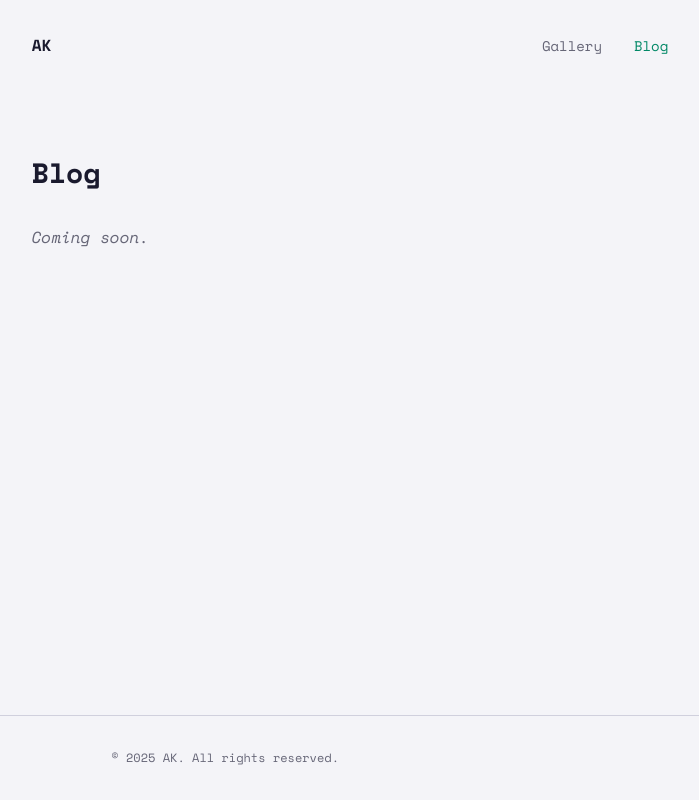
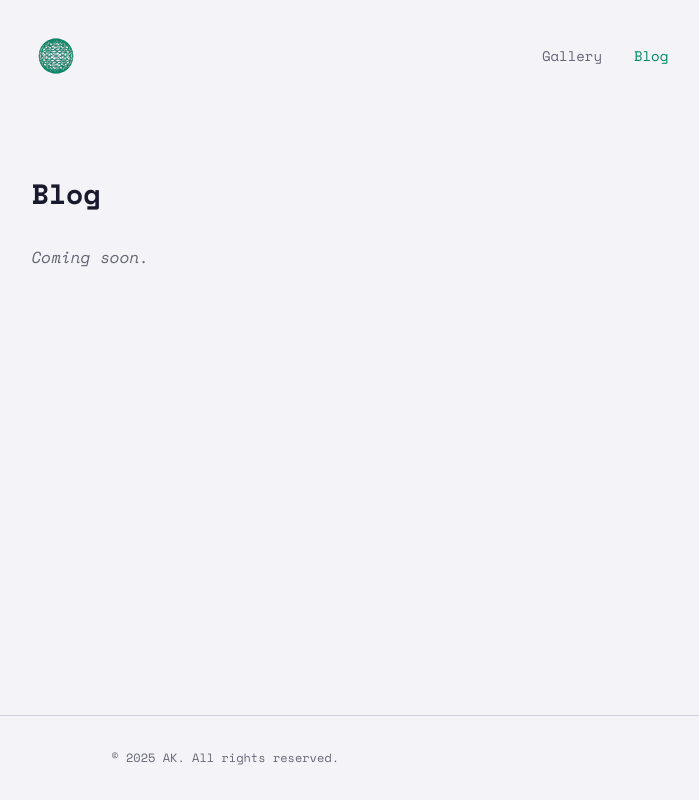
Before and after one commit to AlbertKogan/ak-web, a website built with Vite: page blog/index.html in a window 1280 px wide. Shown: the whole page, without its empty margins (290-989 px from the left). Built offline with nearby package versions, Linux system fonts and the light colour scheme.

Commit message:
Added basis of head logo that following cursor. Sick

```diff
--- a/blog/index.html
+++ b/blog/index.html
@@ -20,7 +20,11 @@
 
     <header class="site-header" role="banner">
       <div class="site-header__inner">
-        <p class="site-header__title"><a href="/">AK</a></p>
+        <a href="/" class="site-header__logo" aria-label="AK — Home">
+          <div class="head-3d" id="head-3d">
+            <img src="/src/assets/head-fallback.svg" alt="" class="head-3d__fallback" width="48" height="48" />
+          </div>
+        </a>
         <nav class="site-nav" aria-label="Main navigation">
           <ul class="site-nav__list">
             <li><a href="/gallery/" class="site-nav__link">Gallery</a></li>
--- a/package.json
+++ b/package.json
@@ -10,5 +10,8 @@
   },
   "devDependencies": {
     "vite": "^7.2.4"
+  },
+  "dependencies": {
+    "ogl": "^1.0.11"
   }
 }
--- a/src/css/layout.css
+++ b/src/css/layout.css
@@ -13,23 +13,32 @@ body {
   margin: 0 auto;
   display: flex;
   justify-content: space-between;
-  align-items: baseline;
+  align-items: center;
   flex-wrap: wrap;
   gap: var(--space-sm) var(--space-lg);
 }
 
-.site-header__title {
-  font-size: 1rem;
-  font-weight: 700;
-}
-
-.site-header__title a {
-  color: var(--color-text);
+.site-header__logo {
+  display: flex;
   text-decoration: none;
 }
 
-.site-header__title a:hover {
-  color: var(--color-accent);
+.head-3d {
+  position: relative;
+  width: 48px;
+  height: 48px;
+  overflow: hidden;
+}
+
+.head-3d canvas {
+  position: absolute;
+  inset: 0;
+  width: 100% !important;
+  height: 100% !important;
+}
+
+.head-3d.is-active .head-3d__fallback {
+  display: none;
 }
 
 .site-nav__list {
--- /dev/null
+++ b/src/js/head-3d.js
@@ -0,0 +1,131 @@
+import { Renderer, Camera, Transform, Program, Sphere, Mesh } from 'ogl';
+
+let renderer, scene, camera, mesh, raf;
+let target = { x: 0, y: 0 };
+
+const vertex = /* glsl */ `
+  attribute vec3 position;
+  uniform mat4 modelViewMatrix;
+  uniform mat4 projectionMatrix;
+  void main() {
+    gl_Position = projectionMatrix * modelViewMatrix * vec4(position, 1.0);
+  }
+`;
+
+const fragment = /* glsl */ `
+  precision highp float;
+  uniform vec3 uColor;
+  void main() {
+    gl_FragColor = vec4(uColor, 1.0);
+  }
+`;
+
+function hexToRGB(hex) {
+  const r = parseInt(hex.slice(1, 3), 16) / 255;
+  const g = parseInt(hex.slice(3, 5), 16) / 255;
+  const b = parseInt(hex.slice(5, 7), 16) / 255;
+  return [r, g, b];
+}
+
+function createWireframeIndices(geometry) {
+  const pos = geometry.attributes.position;
+  const index = geometry.attributes.index;
+  const edges = new Set();
+  const wireIndices = [];
+
+  function addEdge(a, b) {
+    const key = Math.min(a, b) + ':' + Math.max(a, b);
+    if (!edges.has(key)) {
+      edges.add(key);
+      wireIndices.push(a, b);
+    }
+  }
+
+  if (index) {
+    const idx = index.data;
+    for (let i = 0; i < idx.length; i += 3) {
+      addEdge(idx[i], idx[i + 1]);
+      addEdge(idx[i + 1], idx[i + 2]);
+      addEdge(idx[i + 2], idx[i]);
+    }
+  } else {
+    const count = pos.data.length / pos.size;
+    for (let i = 0; i < count; i += 3) {
+      addEdge(i, i + 1);
+      addEdge(i + 1, i + 2);
+      addEdge(i + 2, i);
+    }
+  }
+
+  delete geometry.attributes.index;
+  geometry.setIndex({ data: new Uint16Array(wireIndices) });
+}
+
+export function init(container) {
+  const accent = getComputedStyle(document.documentElement)
+    .getPropertyValue('--color-accent').trim() || '#00d4aa';
+  const color = hexToRGB(accent);
+
+  renderer = new Renderer({ dpr: 2, alpha: true, antialias: true });
+  const gl = renderer.gl;
+  gl.clearColor(0, 0, 0, 0);
+
+  container.appendChild(gl.canvas);
+  container.classList.add('is-active');
+
+  camera = new Camera(gl, { fov: 35 });
+  camera.position.set(0, 0, 4.5);
+
+  scene = new Transform();
+
+  const geometry = new Sphere(gl, {
+    radius: 1,
+    widthSegments: 16,
+    heightSegments: 12,
+  });
+
+  createWireframeIndices(geometry);
+
+  const program = new Program(gl, {
+    vertex,
+    fragment,
+    uniforms: {
+      uColor: { value: color },
+    },
+  });
+
+  mesh = new Mesh(gl, { geometry, program, mode: gl.LINES });
+  mesh.setParent(scene);
+
+  function resize() {
+    const { width, height } = container.getBoundingClientRect();
+    renderer.setSize(width, height);
+    camera.perspective({ aspect: width / height });
+  }
+
+  const ro = new ResizeObserver(resize);
+  ro.observe(container);
+  resize();
+
+  function onMouseMove(e) {
+    target.x = (e.clientX / window.innerWidth) * 2 - 1;
+    target.y = (e.clientY / window.innerHeight) * 2 - 1;
+  }
+  window.addEventListener('mousemove', onMouseMove);
+
+  function update() {
+    raf = requestAnimationFrame(update);
+    mesh.rotation.y += (target.x * 0.8 - mesh.rotation.y) * 0.05;
+    mesh.rotation.x += (-target.y * 0.5 - mesh.rotation.x) * 0.05;
+    renderer.render({ scene, camera });
+  }
+  update();
+
+  return function destroy() {
+    cancelAnimationFrame(raf);
+    window.removeEventListener('mousemove', onMouseMove);
+    ro.disconnect();
+    gl.canvas.remove();
+    container.classList.remove('is-active');
+  };
+}
--- a/src/js/main.js
+++ b/src/js/main.js
@@ -11,3 +11,22 @@ if (document.querySelector) {
     });
   }
 }
+
+// 3D head logo — progressive enhancement
+function hasWebGL() {
+  try {
+    const c = document.createElement("canvas");
+    return !!(c.getContext("webgl2") || c.getContext("webgl"));
+  } catch {
+    return false;
+  }
+}
+
+const motionOk = !matchMedia("(prefers-reduced-motion: reduce)").matches;
+
+if (hasWebGL() && motionOk) {
+  const container = document.getElementById("head-3d");
+  if (container) {
+    import("./head-3d.js").then((m) => m.init(container));
+  }
+}
```
Also changed, not shown: gallery/index.html (+5 -1 lines), index.html (+5 -1 lines), .claude/settings.local.json (added), src/assets/head-fallback.svg (added), 1 other file.
